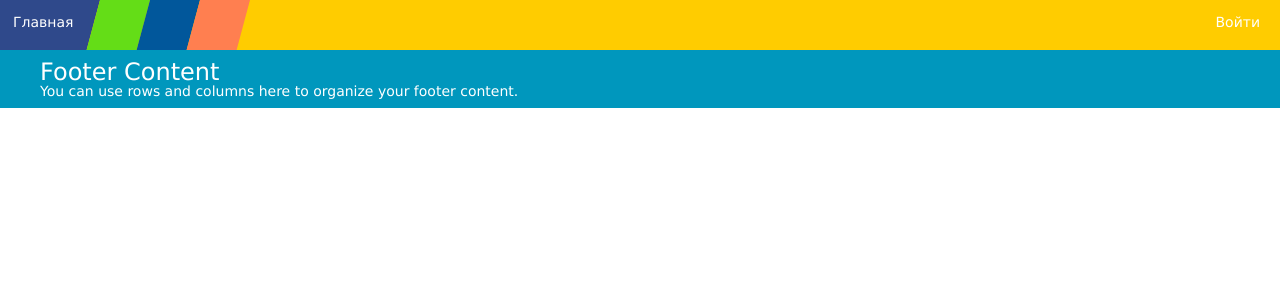
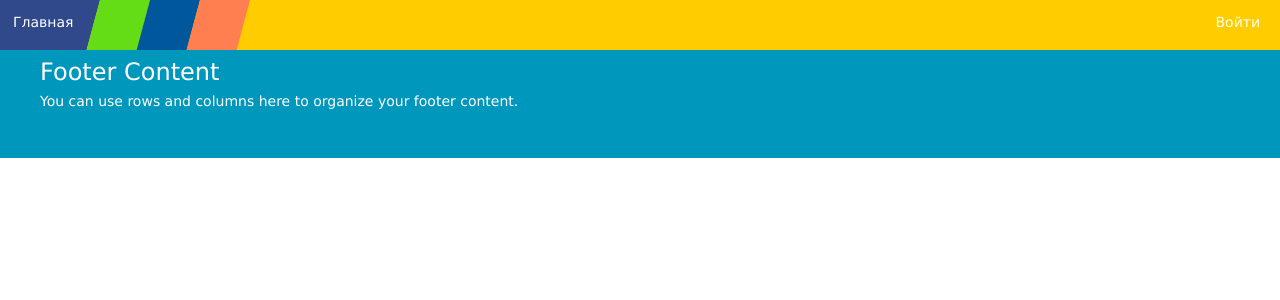
Before and after one commit to kuildi/ProjectOne, a React app: page /#/tennis in a window 1280 px wide. Shown: the top 300 px of the page. Built offline with nearby package versions, Linux system fonts and the light colour scheme; the HTML template or start-up script is replaced by a standard one.

Commit message:
Правка стилей футера

```diff
--- a/src/Styles/footer.scss
+++ b/src/Styles/footer.scss
@@ -10,4 +10,12 @@
         position: sticky;
         bottom: 0;
     }
+
+    &__container {
+        margin-bottom: $l-space;
+    }
+
+    &__header_indent-b_s {
+        margin-bottom: $s-space;
+    }
 }
--- a/src/components/Footer.js
+++ b/src/components/Footer.js
@@ -15,8 +15,8 @@ export default class Footer extends React.Component {
 
         return (
             <footer className="main-footer main-footer_sticky">
-                <div className="container">
-                    <h2>Footer Content</h2>
+                <div className="main-footer__container">
+                    <h2 className="main-footer__header_indent-b_s">Footer Content</h2>
                     <p>You can use rows and columns here to organize your footer content.</p>
                 </div>
             </footer>
```
Also changed, not shown: 1 other file (tests, documents, lock files or other folders).
